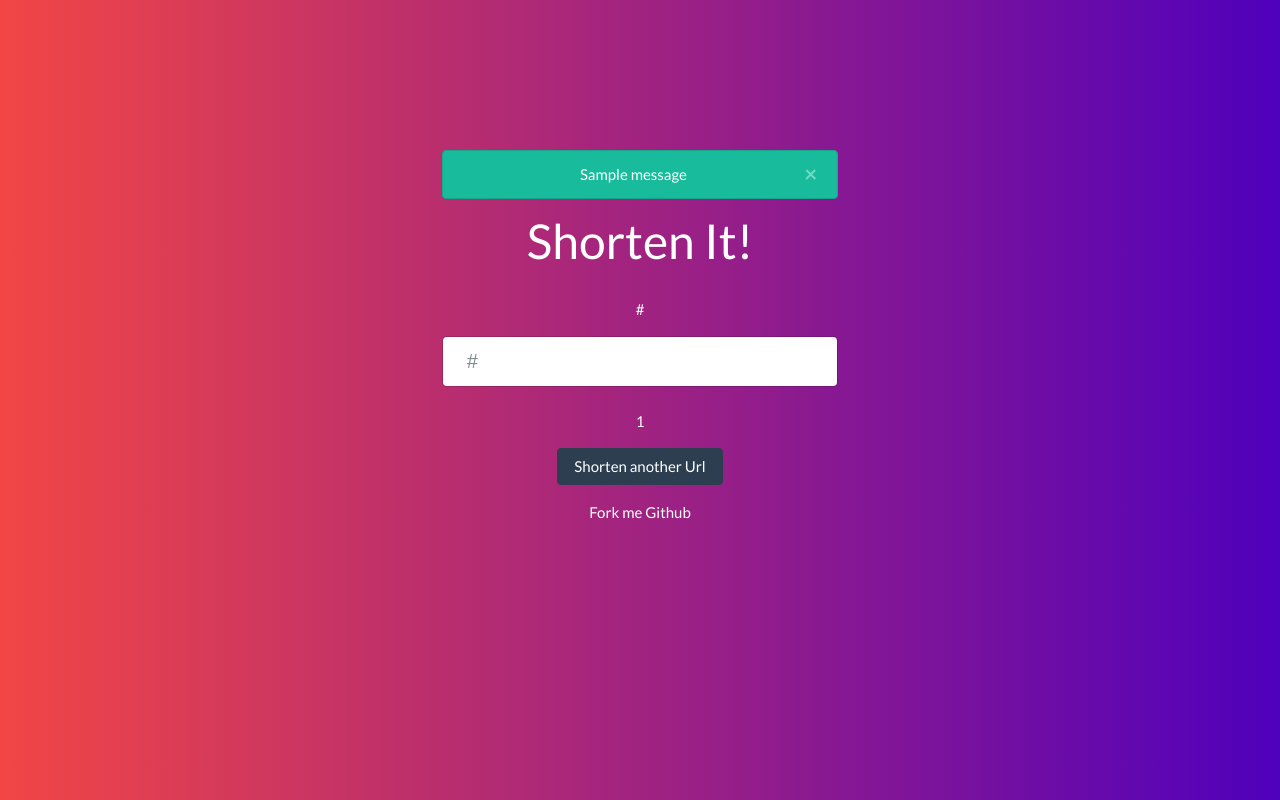
After one commit to shubhamnishad97/URL-Shortener, a Django app: template shortener/templates/success.html in a window 1280 px wide. The commit adds this page. Run offline with Django 3.2, Linux system fonts and the light colour scheme; the template is opened without the code that fills it: most values are stand-ins (such as "Sample title", 1, 10 or a date in 2020); one stand-in notice (Sample message) is shown; some libraries are stand-ins or nearby versions.

Commit message:
added a success page for easy navigation

```diff
--- a/shortener/templates/base.html
+++ b/shortener/templates/base.html
@@ -16,16 +16,6 @@
 <body>
 <div id="particles-js"></div>
 
-            <!-- displaying messages -->
-            {% if messages %}
-                {% for message in messages %}
-                  <div class="alert alert-{{ message.tags }}">  <!-- singular -->
-                    <a class="close" data-dismiss="alert">×</a>
-                    {{ message|safe }}
-                  </div>
-                {% endfor %}
-              {% endif %}
-
           <div id="main" class="display-text col-sm-4 offset-sm-4">
             <!-- displaying content of the child template -->
             {% block content %}
--- /dev/null
+++ b/shortener/templates/success.html
@@ -0,0 +1,37 @@
+{% extends 'base.html' %}
+{% block title %}
+Shorten It!
+{% endblock %}
+
+{% block content %}
+
+		{% if object %}
+
+		<div class="text-center">
+			<!-- displaying messages -->
+
+            {% if messages %}
+                {% for message in messages %}
+                  <div class="alert alert-{{ message.tags }}">  <!-- singular -->
+                    <a class="close" data-dismiss="alert">×</a>
+                    {{ message|safe }}
+                  </div>
+                {% endfor %}
+              {% endif %}
+
+
+			<h1>Shorten It!</h1>
+			<br>
+			<p>{{object.url}}</p>
+			<div class="input-group input-group-lg">
+				<input class="form-control" type="text" value="{{object.get_short_url}}">
+		    </div>
+		    <br>
+		    <p>{{object.count}}</p>
+		    <a class="btn btn-primary" href="/">Shorten another Url</a>
+		</div>
+
+
+	{% endif %}
+
+{% endblock %}
--- a/shortener/views.py
+++ b/shortener/views.py
@@ -48,4 +48,4 @@ class HomeView(View):
                 messages.add_message(request, messages.INFO, 'Shortened URL already exists')
 
 
-        return render(request, 'home.html',context)
+        return render(request, 'success.html',context)
```
Also changed, not shown: shortener/templates/home.html (+6 -4 lines).
